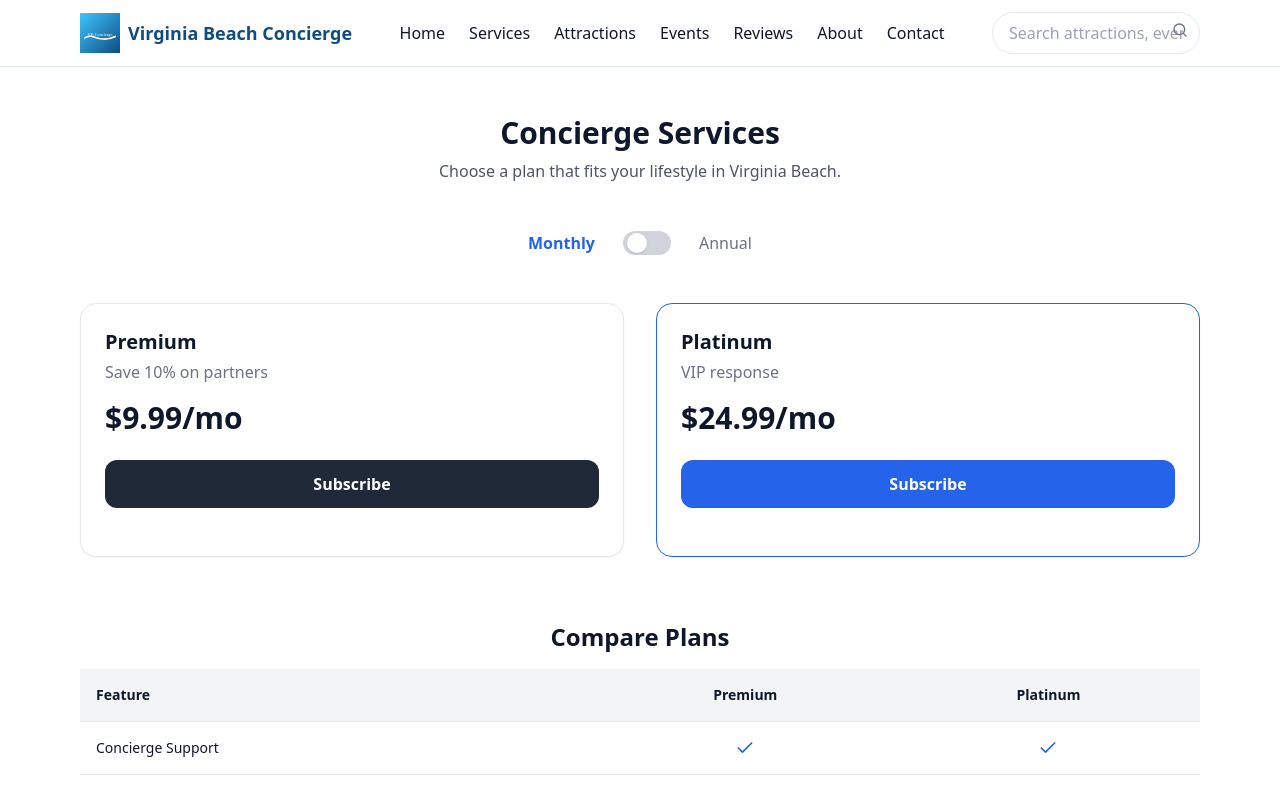
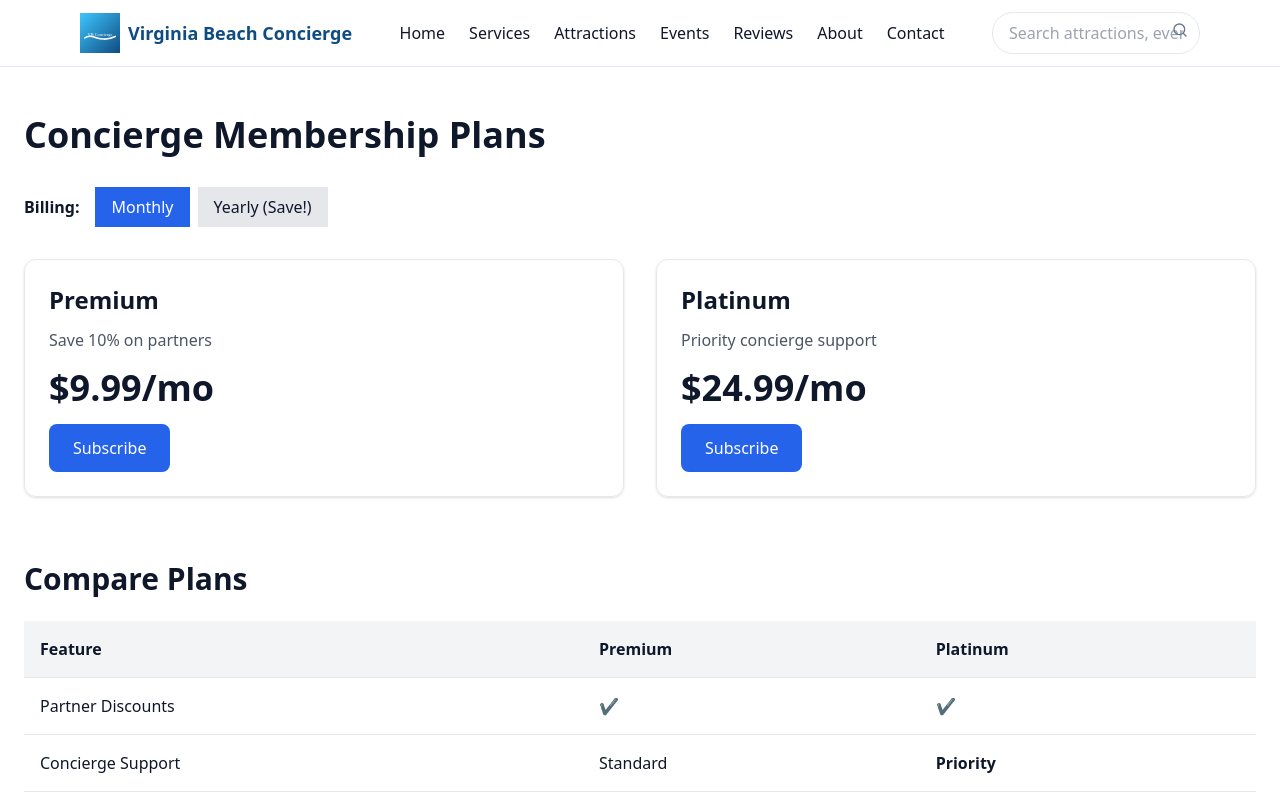
Before and after one commit to foretechleaders/Concierge-Start, a React (Vite) app: page /services in a window 1280 px wide. Shown: the top 793 px of the page. Built offline with nearby package versions, Linux system fonts and the light colour scheme.

Commit message:
Fix Stripe checkout body

```diff
--- a/src/pages/Services.jsx
+++ b/src/pages/Services.jsx
@@ -1,234 +1,150 @@
-import React, { useState, useEffect } from "react";
-import { Check, X } from "lucide-react";
-
-/* ------------------------------------------------------
-   CORRECTED STRIPE PRICE MAPPING (Based on YOUR dashboard)
---------------------------------------------------------- */
+import React, { useState } from "react";
 
 const PRICE_IDS = {
   premium: {
-    monthly: "price_1SbTqkR6LDjE4lhukW9S8ZAi",   // $9.99/mo
-    annual: "price_1SbTvyR6LDjE4lhucS12hyWM",    // $99/yr
+    monthly: "price_1SbTqkR6LDjE4lhukW9S8ZAi", // $9.99/mo
+    yearly: "price_1SbTvyR6LDjE4lhucS12hyWM",  // $99/yr
   },
   platinum: {
-    monthly: "price_1SbTxIR6LDjE4lhuSxWkmZbq",   // $24.99/mo
-    annual: "price_1SbTyXR6LDjE4lhuXrQU3W09",    // $249/yr
+    monthly: "price_1SbTxIR6LDjE4lhuSxWkmZbq", // $24.99/mo
+    yearly: "price_1SbTyXR6LDjE4lhuXrQU3W09",  // $249/yr
   },
 };
 
 export default function Services() {
-  const [billing, setBilling] = useState("monthly");
-  const [successPlan, setSuccessPlan] = useState(null);
-  const [canceled, setCanceled] = useState(false);
+  const [billingCycle, setBillingCycle] = useState("monthly");
 
-  /* ------------------------------------------------------
-     Detect Success / Cancel Redirects
-  --------------------------------------------------------- */
-  useEffect(() => {
-    const params = new URLSearchParams(window.location.search);
+  /** ------------------------------------------------------------------
+   *  HANDLE SUBSCRIBE BUTTON CLICK
+   *  ------------------------------------------------------------------ */
+  async function handleSubscribe(planKey) {
+    console.log("🔵 Subscribe clicked:", planKey);
+    console.log("🟣 Billing cycle:", billingCycle);
 
-    if (params.get("success") === "true") {
-      const plan = params.get("plan");
-      const cycle = params.get("billing");
-      setSuccessPlan({ plan, cycle });
+    const priceId = PRICE_IDS[planKey]?.[billingCycle];
+
+    console.log("🟡 Selected PRICE ID:", priceId);
+
+    if (!priceId) {
+      console.error("❌ ERROR: Invalid planKey or billing cycle.");
+      return;
     }
 
-    if (params.get("canceled") === "true") {
-      setCanceled(true);
-    }
-  }, []);
+    try {
+      console.log("🛠 Sending request to Netlify function…");
 
-  /* ------------------------------------------------------
-     STRIPE CHECKOUT (2025+ serverless version)
-     Sends metadata so confirmation page knows which plan
---------------------------------------------------------- */
-  async function handleSubscribe(planKey) {
-    console.log("Subscribe clicked →", planKey, billing);
-
-    const priceId = PRICE_IDS[planKey][billing];
-    console.log("Using priceId:", priceId);
-
-    const response = await fetch("/.netlify/functions/createCheckout", {
+      const res = await fetch("/.netlify/functions/createCheckout", {
         method: "POST",
-      body: JSON.stringify({
-        priceId,
-        plan: planKey,
-        billing,
-      }),
+        headers: { "Content-Type": "application/json" },
+        body: JSON.stringify({ priceId }), // ⭐ FIX: REQUIRED BODY
       });
 
-    const data = await response.json();
+      const data = await res.json();
+      console.log("🟢 Server response:", data);
 
-    if (data.url) {
-      // Add plan info to success URL
-      const redirectUrl = `${data.url}&plan=${planKey}&billing=${billing}`;
-      window.location.href = redirectUrl;
+      if (data?.url) {
+        console.log("➡ Redirecting to Checkout:", data.url);
+        window.location.href = data.url; // ⭐ Stripe-Approved Redirect
       } else {
-      alert("Checkout failed — see console.");
-      console.error(data.error);
+        console.error("❌ Stripe error:", data);
+        alert("Unable to start checkout: " + JSON.stringify(data));
+      }
+    } catch (err) {
+      console.error("🔥 Network/Stripe error:", err);
+      alert("Checkout error — see console for details.");
     }
   }
 
-  /* ------------------------------------------------------
-     Pricing Plan Definitions
---------------------------------------------------------- */
-  const plans = [
-    {
-      name: "Premium",
-      key: "premium",
-      monthly: 9.99,
-      annual: 99,
-      subtitle: "Save 10% on partners",
-      highlight: false,
-      features: {
-        concierge: true,
-        discounts: true,
-        priority: false,
-        vip: false,
-        phone: false,
-      },
-    },
-    {
-      name: "Platinum",
-      key: "platinum",
-      monthly: 24.99,
-      annual: 249,
-      subtitle: "VIP response",
-      highlight: true,
-      features: {
-        concierge: true,
-        discounts: true,
-        priority: true,
-        vip: true,
-        phone: true,
-      },
-    },
-  ];
+  return (
+    <div className="services-page container mx-auto px-6 py-12">
+      <h1 className="text-4xl font-bold mb-8">Concierge Membership Plans</h1>
 
-  const priceDisplay = (plan) =>
-    billing === "monthly"
-      ? `$${plan.monthly.toFixed(2)}/mo`
-      : `$${plan.annual.toFixed(0)}/yr`;
+      {/* TOGGLE FOR MONTHLY/YEARLY */}
+      <div className="billing-toggle mb-8">
+        <label className="mr-4 font-semibold">Billing:</label>
+        <button
+          className={`px-4 py-2 mr-2 ${
+            billingCycle === "monthly" ? "bg-blue-600 text-white" : "bg-gray-200"
+          }`}
+          onClick={() => setBillingCycle("monthly")}
+        >
+          Monthly
+        </button>
+        <button
+          className={`px-4 py-2 ${
+            billingCycle === "yearly" ? "bg-blue-600 text-white" : "bg-gray-200"
+          }`}
+          onClick={() => setBillingCycle("yearly")}
+        >
+          Yearly (Save!)
+        </button>
+      </div>
 
-  /* ------------------------------------------------------
-     UI Rendering
---------------------------------------------------------- */
-  return (
-    <div className="max-w-6xl mx-auto px-4 py-12">
-      <h1 className="text-3xl font-bold text-center mb-2">Concierge Services</h1>
-      <p className="text-center text-gray-600 mb-10">
-        Choose a plan that fits your lifestyle in Virginia Beach.
+      {/* PRICING GRID */}
+      <div className="grid md:grid-cols-2 gap-8">
+        {/* PREMIUM PLAN */}
+        <div className="border rounded-xl p-6 shadow">
+          <h2 className="text-2xl font-bold mb-3">Premium</h2>
+          <p className="text-gray-600 mb-4">Save 10% on partners</p>
+
+          <p className="text-4xl font-semibold mb-4">
+            {billingCycle === "monthly" ? "$9.99/mo" : "$99/yr"}
           </p>
 
-      {/* SUCCESS MESSAGE */}
-      {successPlan && (
-        <div className="mb-6 p-4 bg-green-100 text-green-700 border border-green-300 rounded-lg">
-          <strong>Success!</strong> You subscribed to the{" "}
-          <span className="font-bold capitalize">{successPlan.plan}</span>{" "}
-          ({successPlan.billing}) plan.
-        </div>
-      )}
-
-      {/* CANCEL MESSAGE */}
-      {canceled && (
-        <div className="mb-6 p-4 bg-yellow-100 text-yellow-700 border border-yellow-300 rounded-lg">
-          Subscription canceled before payment. You can try again anytime.
-        </div>
-      )}
-
-      {/* Billing Toggle */}
-      <div className="flex justify-center items-center mb-10">
-        <span
-          className={`px-4 py-2 cursor-pointer ${
-            billing === "monthly" ? "font-semibold text-blue-600" : "text-gray-500"
-          }`}
-          onClick={() => setBilling("monthly")}
-        >
-          Monthly
-        </span>
-
-        <div
-          className="mx-3 w-12 h-6 bg-gray-300 rounded-full relative cursor-pointer"
-          onClick={() => setBilling(billing === "monthly" ? "annual" : "monthly")}
-        >
-          <div
-            className={`absolute top-0.5 h-5 w-5 rounded-full bg-white shadow transition-all ${
-              billing === "monthly" ? "left-1" : "left-6"
-            }`}
-          />
-        </div>
-
-        <span
-          className={`px-4 py-2 cursor-pointer ${
-            billing === "annual" ? "font-semibold text-blue-600" : "text-gray-500"
-          }`}
-          onClick={() => setBilling("annual")}
-        >
-          Annual
-        </span>
-      </div>
-
-      {/* Pricing Grid */}
-      <div className="grid md:grid-cols-2 gap-8 mb-16">
-        {plans.map((plan) => (
-          <div
-            key={plan.key}
-            className={`border rounded-2xl shadow-sm p-6 transition hover:shadow-lg bg-white ${
-              plan.highlight ? "border-blue-600 shadow-md" : "border-gray-200"
-            }`}
-          >
-            <h2 className="text-xl font-bold mb-1">{plan.name}</h2>
-            <p className="text-gray-500 mb-4">{plan.subtitle}</p>
-
-            <p className="text-3xl font-bold mb-6">{priceDisplay(plan)}</p>
-
           <button
-              className={`w-full py-3 rounded-xl font-semibold text-white transition mb-6 ${
-                plan.highlight
-                  ? "bg-blue-600 hover:bg-blue-700"
-                  : "bg-gray-800 hover:bg-gray-900"
-              }`}
-              onClick={() => handleSubscribe(plan.key)}
+            className="bg-blue-600 hover:bg-blue-700 text-white px-6 py-3 rounded-lg"
+            onClick={() => handleSubscribe("premium")}
           >
             Subscribe
           </button>
         </div>
-        ))}
+
+        {/* PLATINUM PLAN */}
+        <div className="border rounded-xl p-6 shadow">
+          <h2 className="text-2xl font-bold mb-3">Platinum</h2>
+          <p className="text-gray-600 mb-4">Priority concierge support</p>
+
+          <p className="text-4xl font-semibold mb-4">
+            {billingCycle === "monthly" ? "$24.99/mo" : "$249/yr"}
+          </p>
+
+          <button
+            className="bg-blue-600 hover:bg-blue-700 text-white px-6 py-3 rounded-lg"
+            onClick={() => handleSubscribe("platinum")}
+          >
+            Subscribe
+          </button>
+        </div>
       </div>
 
-      {/* Comparison Table */}
-      <h2 className="text-2xl font-bold mb-4 text-center">Compare Plans</h2>
+      {/* COMPARISON TABLE */}
+      <div className="comparison mt-16">
+        <h2 className="text-3xl font-bold mb-6">Compare Plans</h2>
 
-      <div className="overflow-x-auto">
-        <table className="w-full border-collapse bg-white rounded-xl shadow text-sm">
+        <table className="w-full border-collapse">
           <thead>
-            <tr className="bg-gray-100 border-b">
-              <th className="p-4 text-left">Feature</th>
-              <th className="p-4 text-center">Premium</th>
-              <th className="p-4 text-center">Platinum</th>
+            <tr className="bg-gray-100 text-left">
+              <th className="p-4">Feature</th>
+              <th className="p-4">Premium</th>
+              <th className="p-4">Platinum</th>
             </tr>
           </thead>
           <tbody>
-            {[
-              { label: "Concierge Support", key: "concierge" },
-              { label: "Local Discounts", key: "discounts" },
-              { label: "Priority Support", key: "priority" },
-              { label: "VIP Response", key: "vip" },
-              { label: "Phone/Text Support", key: "phone" },
-            ].map((row) => (
-              <tr key={row.label} className="border-b last:border-none">
-                <td className="p-4 font-medium">{row.label}</td>
-                {plans.map((plan) => (
-                  <td key={plan.key} className="p-4 text-center">
-                    {plan.features[row.key] ? (
-                      <Check className="w-5 h-5 text-blue-600 mx-auto" />
-                    ) : (
-                      <X className="w-5 h-5 text-gray-400 mx-auto" />
-                    )}
-                  </td>
-                ))}
+            <tr className="border-t">
+              <td className="p-4">Partner Discounts</td>
+              <td className="p-4">✔</td>
+              <td className="p-4">✔</td>
             </tr>
-            ))}
+            <tr className="border-t">
+              <td className="p-4">Concierge Support</td>
+              <td className="p-4">Standard</td>
+              <td className="p-4 font-semibold">Priority</td>
+            </tr>
+            <tr className="border-t">
+              <td className="p-4">VIP Response Time</td>
+              <td className="p-4">—</td>
+              <td className="p-4">✔</td>
+            </tr>
           </tbody>
         </table>
       </div>
```
Also changed, not shown: 1 other file (tests, documents, lock files or other folders). Lines whose indentation alone changed are shown as unchanged.
